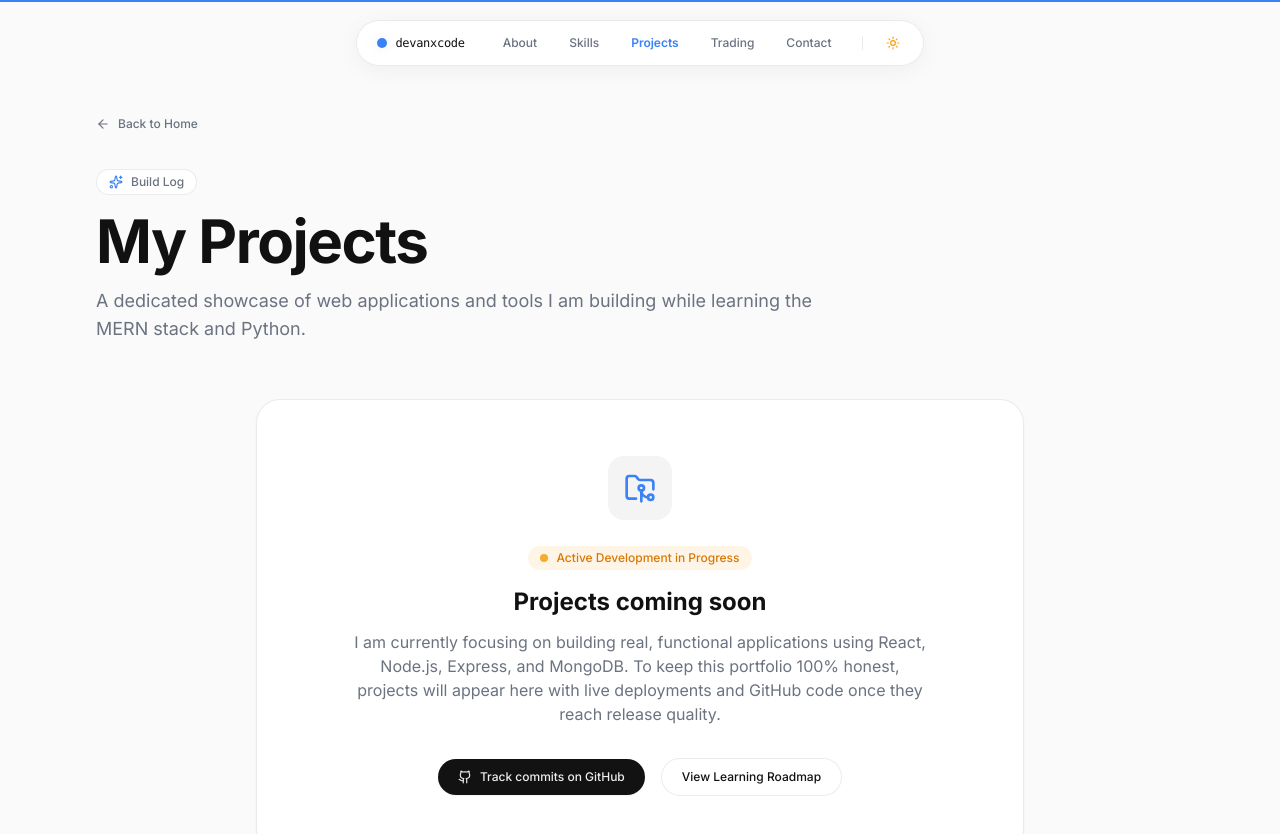
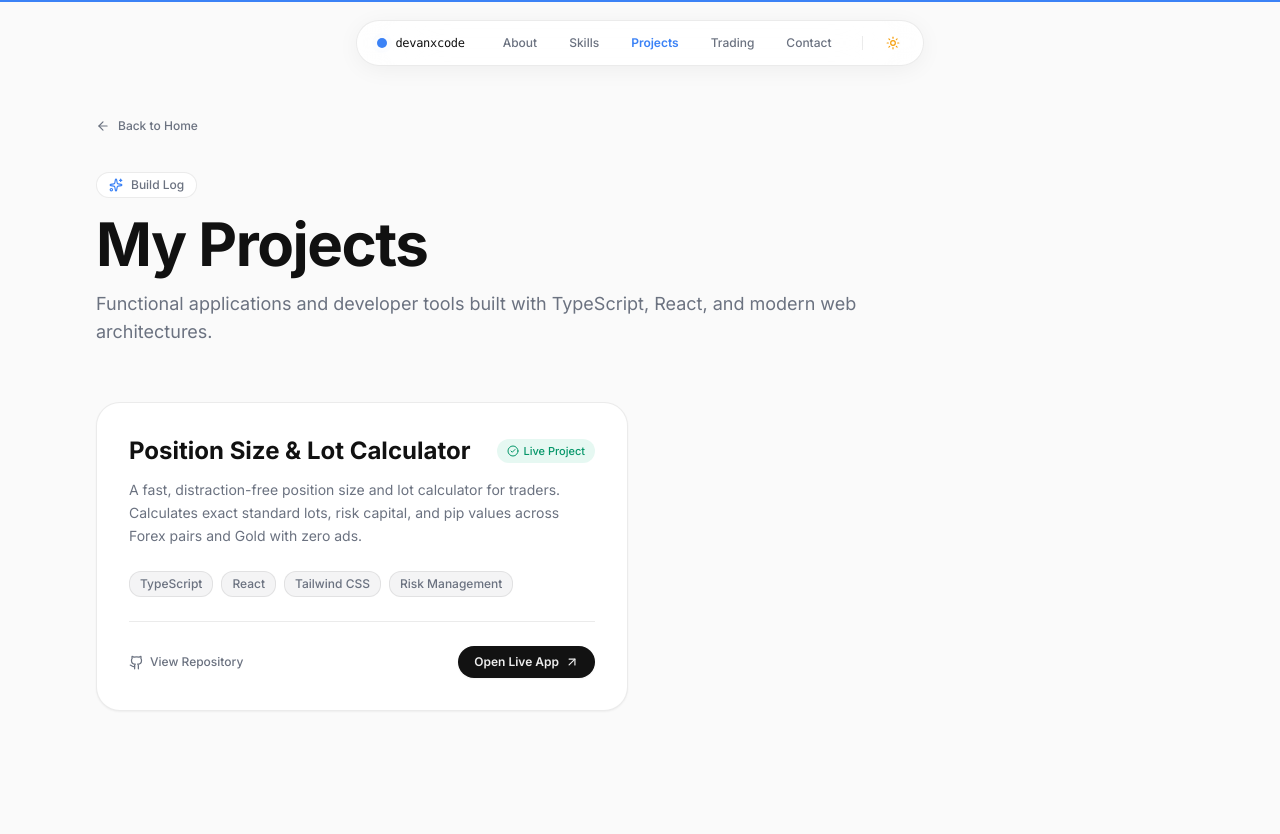
Before and after one commit to devanxcode/portfolio, a React (Vite) app: page /#/projects in a window 1280 px wide. Shown: the top 834 px of the page. Built offline with nearby package versions, Linux system fonts and the light colour scheme.

Commit message:
feat: add Position Size & Lot Calculator project to showcase

```diff
--- a/src/data/portfolioData.ts
+++ b/src/data/portfolioData.ts
@@ -123,7 +123,18 @@ export const portfolioData: PortfolioData = {
    *   date: '2026'
    * }
    */
-  projects: [],
+  projects: [
+    {
+      id: 'position-size-calculator',
+      title: 'Position Size & Lot Calculator',
+      description: 'A fast, distraction-free position size and lot calculator for traders. Calculates exact standard lots, risk capital, and pip values across Forex pairs and Gold with zero ads.',
+      tags: ['TypeScript', 'React', 'Tailwind CSS', 'Risk Management'],
+      githubUrl: 'https://github.com/devanxcode/Position-Size-Calculator',
+      liveUrl: 'https://position-size-calculator-sigma.vercel.app',
+      status: 'completed',
+      date: '2026'
+    }
+  ],
   trading: {
     title: "Beyond code: Markets",
     badge: "Secondary Interest",
--- a/src/pages/ProjectsPage.tsx
+++ b/src/pages/ProjectsPage.tsx
@@ -9,17 +9,17 @@ export const ProjectsPage = () => {
   const { projects } = portfolioData;
 
   return (
-    <div className="min-h-screen pt-28 pb-20 px-6 sm:px-8 max-w-6xl mx-auto">
+    <div className="min-h-screen pt-24 sm:pt-28 pb-20 px-4 sm:px-8 max-w-6xl mx-auto">
       {/* Back to Home Link */}
       <motion.div
         initial={{ opacity: 0, x: -10 }}
         animate={{ opacity: 1, x: 0 }}
         transition={{ duration: 0.4, ease: APPLE_EASE }}
-        className="mb-8"
+        className="mb-6 sm:mb-8"
       >
         <Link
           to="/"
-          className="inline-flex items-center gap-2 text-xs font-medium text-ink-secondary-light dark:text-ink-secondary-dark hover:text-ink-primary-light dark:hover:text-ink-primary-dark transition-colors py-1"
+          className="inline-flex items-center gap-2 text-xs font-medium text-ink-secondary-light dark:text-ink-secondary-dark hover:text-ink-primary-light dark:hover:text-ink-primary-dark transition-colors py-1.5"
         >
           <ArrowLeft className="w-3.5 h-3.5" />
           <span>Back to Home</span>
@@ -31,23 +31,23 @@ export const ProjectsPage = () => {
         initial={{ opacity: 0, y: 16 }}
         animate={{ opacity: 1, y: 0 }}
         transition={{ duration: 0.6, ease: APPLE_EASE }}
-        className="max-w-3xl mb-14"
+        className="max-w-3xl mb-12 sm:mb-14"
       >
         <div className="inline-flex items-center gap-2 px-3 py-1 mb-4 rounded-full text-xs font-medium hairline-border bg-surface-light dark:bg-surface-dark text-ink-secondary-light dark:text-ink-secondary-dark">
           <Sparkles className="w-3.5 h-3.5 text-accent" />
           <span>Build Log</span>
         </div>
 
-        <h1 className="text-4xl sm:text-5xl lg:text-6xl font-bold tracking-tight text-ink-primary-light dark:text-ink-primary-dark">
+        <h1 className="text-3xl sm:text-5xl lg:text-6xl font-bold tracking-tight text-ink-primary-light dark:text-ink-primary-dark">
           My Projects
         </h1>
 
         <p className="mt-4 text-base sm:text-lg text-ink-secondary-light dark:text-ink-secondary-dark leading-relaxed">
-          A dedicated showcase of web applications and tools I am building while learning the MERN stack and Python.
+          Functional applications and developer tools built with TypeScript, React, and modern web architectures.
         </p>
       </motion.div>
 
-      {/* Case 1: No projects published yet (Honest Apple-like empty state) */}
+      {/* Case 1: No projects published */}
       {projects.length === 0 ? (
         <motion.div
           initial={{ opacity: 0, y: 20 }}
@@ -55,7 +55,6 @@ export const ProjectsPage = () => {
           transition={{ duration: 0.7, delay: 0.1, ease: APPLE_EASE }}
           className="rounded-3xl hairline-border bg-surface-light dark:bg-surface-dark p-8 sm:p-14 text-center max-w-3xl mx-auto shadow-sm"
         >
-          {/* Icon Badge */}
           <div className="w-16 h-16 rounded-2xl mx-auto mb-6 bg-surface-light-elevated dark:bg-surface-dark-elevated text-accent flex items-center justify-center">
             <FolderGit2 className="w-8 h-8" />
           </div>
@@ -70,7 +69,7 @@ export const ProjectsPage = () => {
           </h2>
 
           <p className="text-sm sm:text-base text-ink-secondary-light dark:text-ink-secondary-dark leading-relaxed max-w-xl mx-auto mb-8">
-            I am currently focusing on building real, functional applications using React, Node.js, Express, and MongoDB. To keep this portfolio 100% honest, projects will appear here with live deployments and GitHub code once they reach release quality.
+            I am currently focusing on building real, functional applications using React, Node.js, Express, and MongoDB. Projects appear here with live deployments and GitHub code once they reach release quality.
           </p>
 
           <div className="flex flex-wrap items-center justify-center gap-4">
@@ -85,15 +84,15 @@ export const ProjectsPage = () => {
             </a>
 
             <Link
-              to="/#roadmap"
+              to="/#skills"
               className="inline-flex items-center gap-2 px-5 py-2.5 rounded-full text-xs font-medium hairline-border bg-surface-light dark:bg-surface-dark text-ink-primary-light dark:text-ink-primary-dark hover:bg-surface-light-elevated dark:hover:bg-surface-dark-elevated transition-colors"
             >
-              <span>View Learning Roadmap</span>
+              <span>Explore Tech Skills</span>
             </Link>
           </div>
         </motion.div>
       ) : (
-        /* Case 2: When projects are populated in portfolioData.projects */
+        /* Case 2: Render live project cards */
         <div className="grid grid-cols-1 md:grid-cols-2 gap-6">
           {projects.map((project, idx) => (
             <motion.div
@@ -101,21 +100,21 @@ export const ProjectsPage = () => {
               initial={{ opacity: 0, y: 20 }}
               animate={{ opacity: 1, y: 0 }}
               transition={{ duration: 0.5, delay: idx * 0.08, ease: APPLE_EASE }}
-              className="p-7 rounded-3xl hairline-border bg-surface-light dark:bg-surface-dark flex flex-col justify-between hover:scale-[1.01] transition-transform shadow-sm"
+              className="p-7 sm:p-8 rounded-3xl hairline-border bg-surface-light dark:bg-surface-dark flex flex-col justify-between hover:scale-[1.01] hover:border-black/[0.15] dark:hover:border-white/[0.15] transition-all duration-300 shadow-sm"
             >
               <div>
                 <div className="flex items-center justify-between gap-4 mb-3">
-                  <h3 className="text-xl font-bold text-ink-primary-light dark:text-ink-primary-dark">
+                  <h2 className="text-xl sm:text-2xl font-bold text-ink-primary-light dark:text-ink-primary-dark">
                     {project.title}
-                  </h3>
+                  </h2>
 
                   {project.status === 'completed' ? (
-                    <span className="inline-flex items-center gap-1 text-[11px] font-medium text-emerald-600 dark:text-emerald-400 bg-emerald-500/10 px-2 py-0.5 rounded-full">
+                    <span className="inline-flex items-center gap-1 text-[11px] font-medium text-emerald-600 dark:text-emerald-400 bg-emerald-500/10 px-2.5 py-1 rounded-full shrink-0">
                       <CheckCircle2 className="w-3 h-3" />
-                      Completed
+                      Live Project
                     </span>
                   ) : (
-                    <span className="inline-flex items-center gap-1 text-[11px] font-medium text-accent bg-accent/10 px-2 py-0.5 rounded-full">
+                    <span className="inline-flex items-center gap-1 text-[11px] font-medium text-accent bg-accent/10 px-2.5 py-1 rounded-full shrink-0">
                       <Clock className="w-3 h-3 animate-pulse" />
                       In Progress
                     </span>
@@ -131,7 +130,7 @@ export const ProjectsPage = () => {
                   {project.tags.map((tag) => (
                     <span
                       key={tag}
-                      className="px-2.5 py-1 text-xs rounded-lg hairline-border bg-surface-light-elevated dark:bg-surface-dark-elevated text-ink-secondary-light dark:text-ink-secondary-dark"
+                      className="px-2.5 py-1 text-xs rounded-xl hairline-border bg-surface-light-elevated dark:bg-surface-dark-elevated text-ink-secondary-light dark:text-ink-secondary-dark font-medium"
                     >
                       {tag}
                     </span>
@@ -139,17 +138,17 @@ export const ProjectsPage = () => {
                 </div>
               </div>
 
-              {/* Project Links */}
-              <div className="pt-5 hairline-border-t flex items-center justify-between text-xs">
+              {/* Action Links */}
+              <div className="pt-6 hairline-border-t flex flex-wrap items-center justify-between gap-3 text-xs">
                 {project.githubUrl && (
                   <a
                     href={project.githubUrl}
                     target="_blank"
                     rel="noopener noreferrer"
-                    className="inline-flex items-center gap-1.5 font-medium text-ink-primary-light dark:text-ink-primary-dark hover:text-accent transition-colors"
+                    className="inline-flex items-center gap-1.5 font-medium text-ink-secondary-light dark:text-ink-secondary-dark hover:text-ink-primary-light dark:hover:text-ink-primary-dark transition-colors py-1"
                   >
-                    <GithubIcon size={14} />
-                    <span>Source Code</span>
+                    <GithubIcon size={15} />
+                    <span>View Repository</span>
                   </a>
                 )}
 
@@ -158,9 +157,9 @@ export const ProjectsPage = () => {
                     href={project.liveUrl}
                     target="_blank"
                     rel="noopener noreferrer"
-                    className="inline-flex items-center gap-1 font-medium text-accent hover:underline"
+                    className="inline-flex items-center gap-1.5 px-4 py-2 rounded-full text-xs font-semibold bg-surface-dark dark:bg-surface-light text-ink-primary-dark dark:text-ink-primary-light hover:opacity-90 active:scale-[0.98] transition-all shadow-sm"
                   >
-                    <span>Live Demo</span>
+                    <span>Open Live App</span>
                     <ArrowUpRight className="w-3.5 h-3.5" />
                   </a>
                 )}
```
